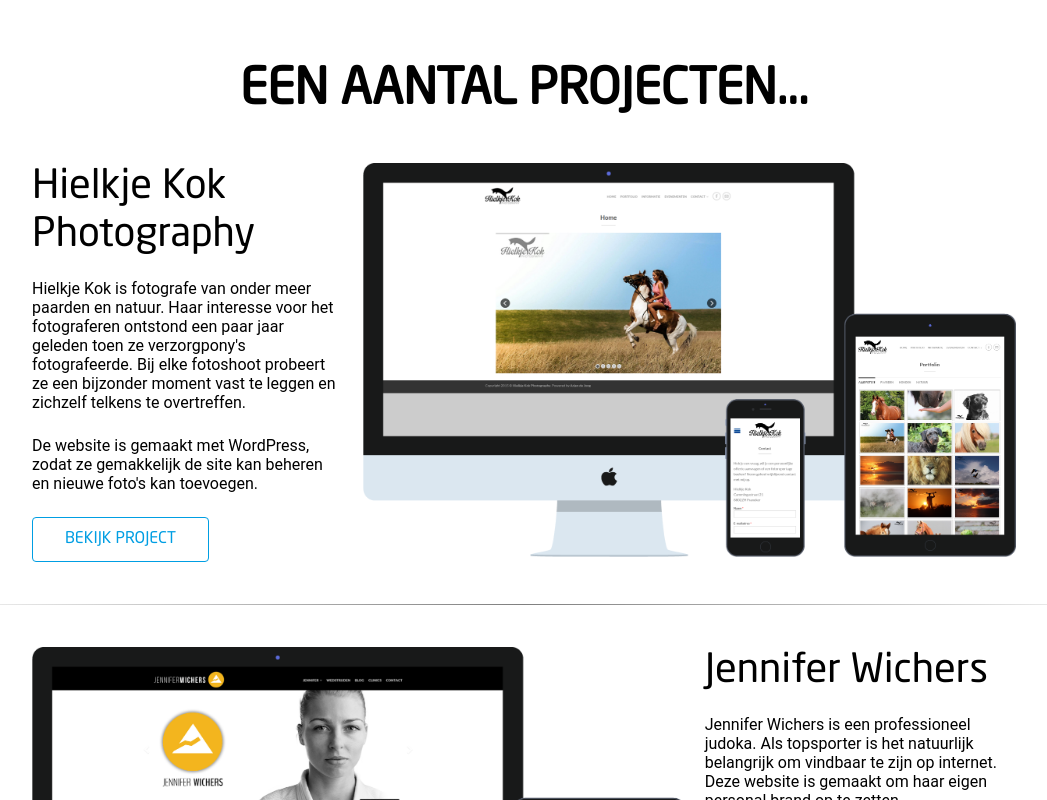
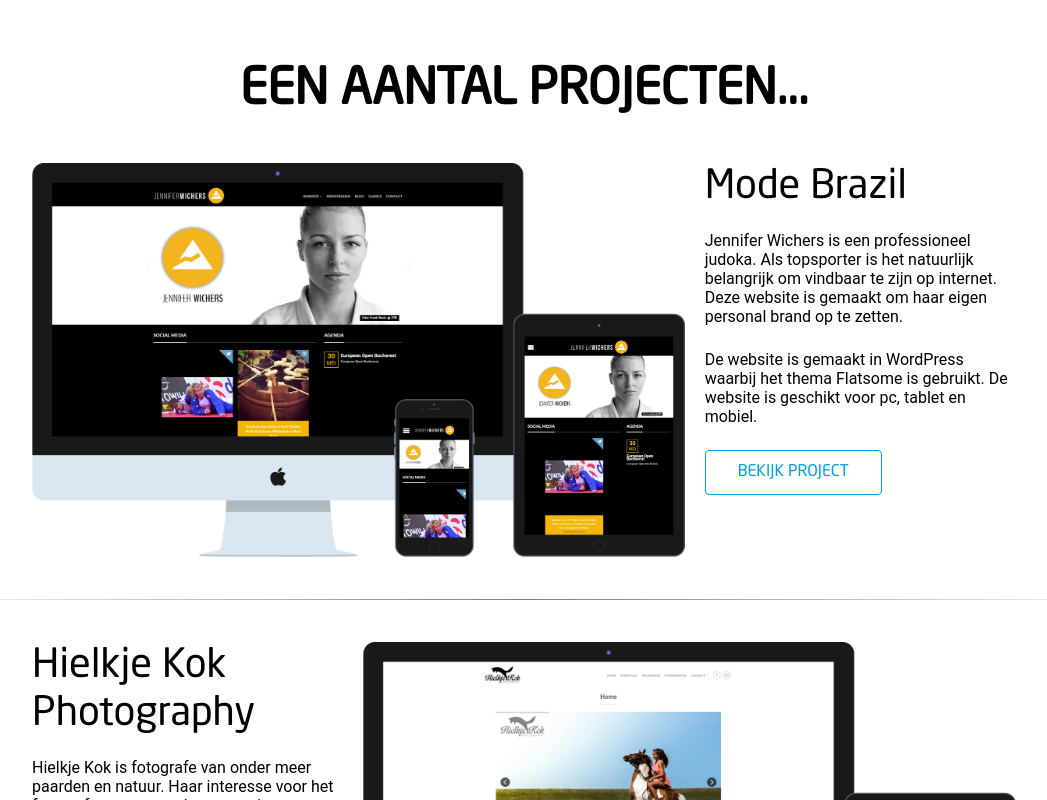
Before and after one commit to arjendejong12/arjendejong12.github.io, a plain HTML site: page index.html in a window 1280 px wide. Shown: the part 1704-2504 px from the top of the page, without its empty margins (116-1163 px from the left). Drawn offline with nearby package versions, Linux system fonts and the light colour scheme; some packages are replaced by stand-ins of ours.

Commit message:
New project added

```diff
--- a/index.html
+++ b/index.html
@@ -78,6 +78,20 @@
 			<section id="portfolio">
 				<div class="wrap wider">
 					<h1 class="title">EEN AANTAL PROJECTEN...</h1>
+					<article>
+						<div class="grid">
+							<div class="unit w-2-3 align-center">
+								<img src="img/jenwich.png" alt="Website Mode Brazil">
+							</div>
+							<div class="unit w-1-3">
+								<h2>Mode Brazil</h2>
+								<p>Jennifer Wichers is een professioneel judoka. Als topsporter is het natuurlijk belangrijk om vindbaar te zijn op internet. Deze website is gemaakt om haar eigen personal brand op te zetten.</p>
+								<p>De website is gemaakt in WordPress waarbij het thema Flatsome is gebruikt. De website is geschikt voor pc, tablet en mobiel.</p>
+								<a class="button button-blue" href="http://www.modebrazil.nl" target="_blank">BEKIJK PROJECT</a>
+							</div>
+						</div>
+					</article>
+					<hr>
 					<article>
 						<div class="grid">
 							<div class="unit w-1-3">
```
